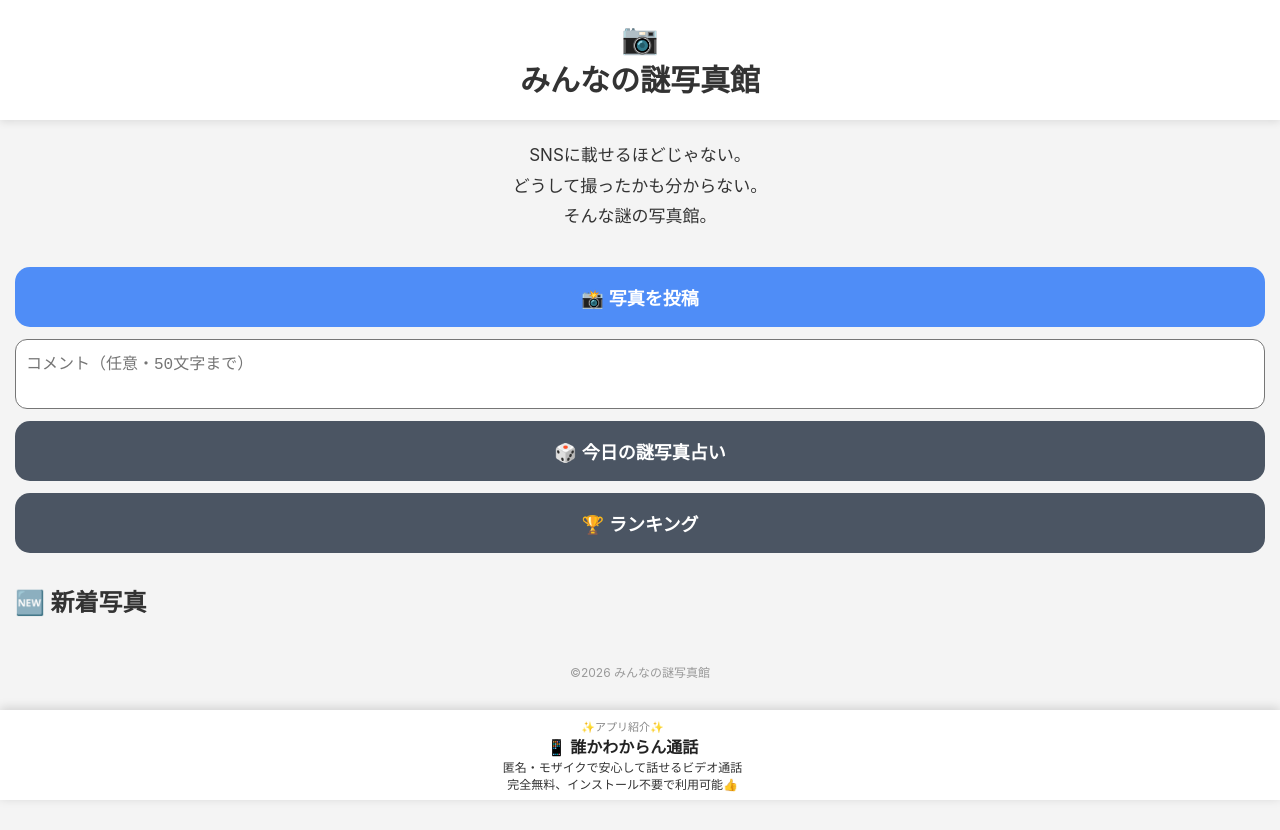
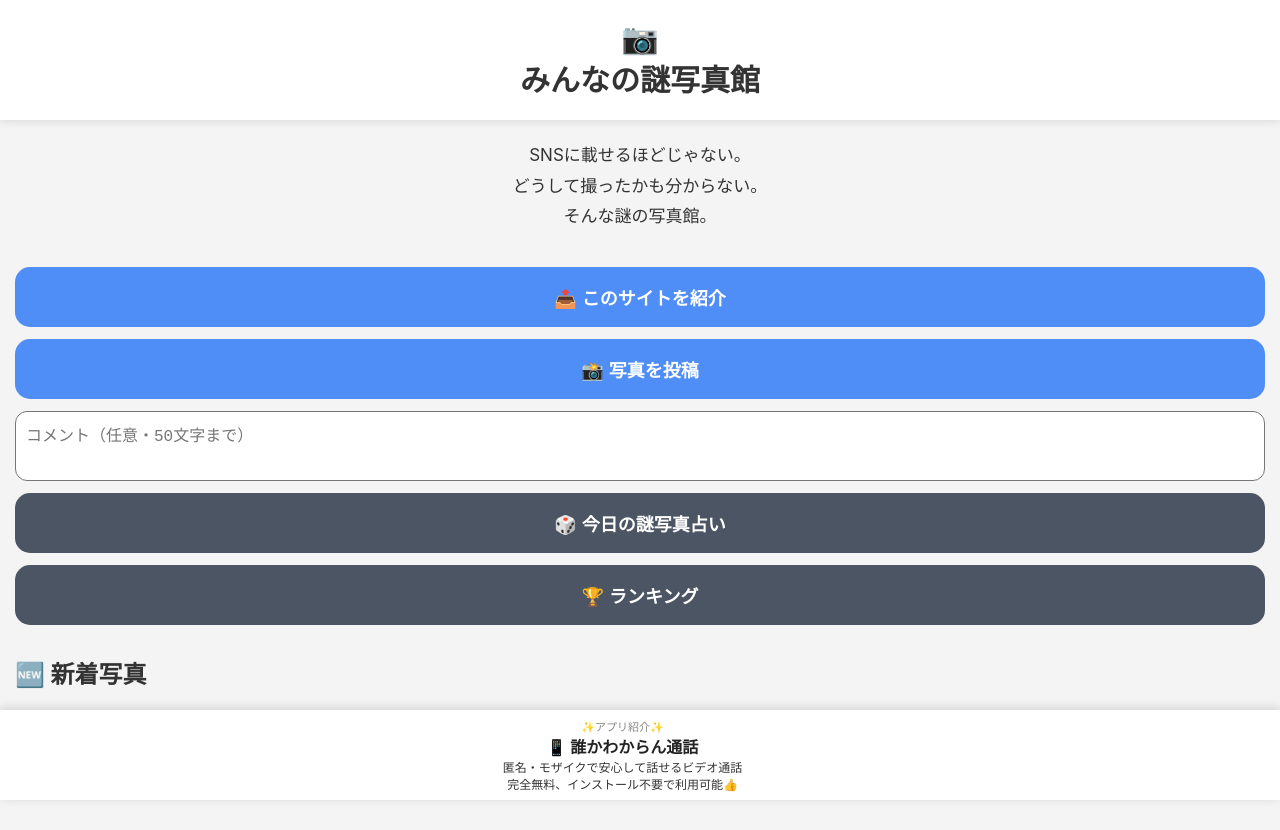
Before and after one commit to quietroom-dev/minna-no-nazo-photo, a plain HTML site: page index.html in a window 1280 px wide. Before the commit the page ends 800 px from the top, so only its background shows below. Drawn offline with Linux system fonts and the light colour scheme; no server answers.

Commit message:
Update index.html

```diff
--- a/index.html
+++ b/index.html
@@ -274,6 +274,10 @@ SNSに載せるほどじゃない。<br>
 
 <div class="menu">
 
+<button id="shareBtn">
+  📤 このサイトを紹介
+</button>
+
 <input
 type="file"
 id="photoInput"
```
